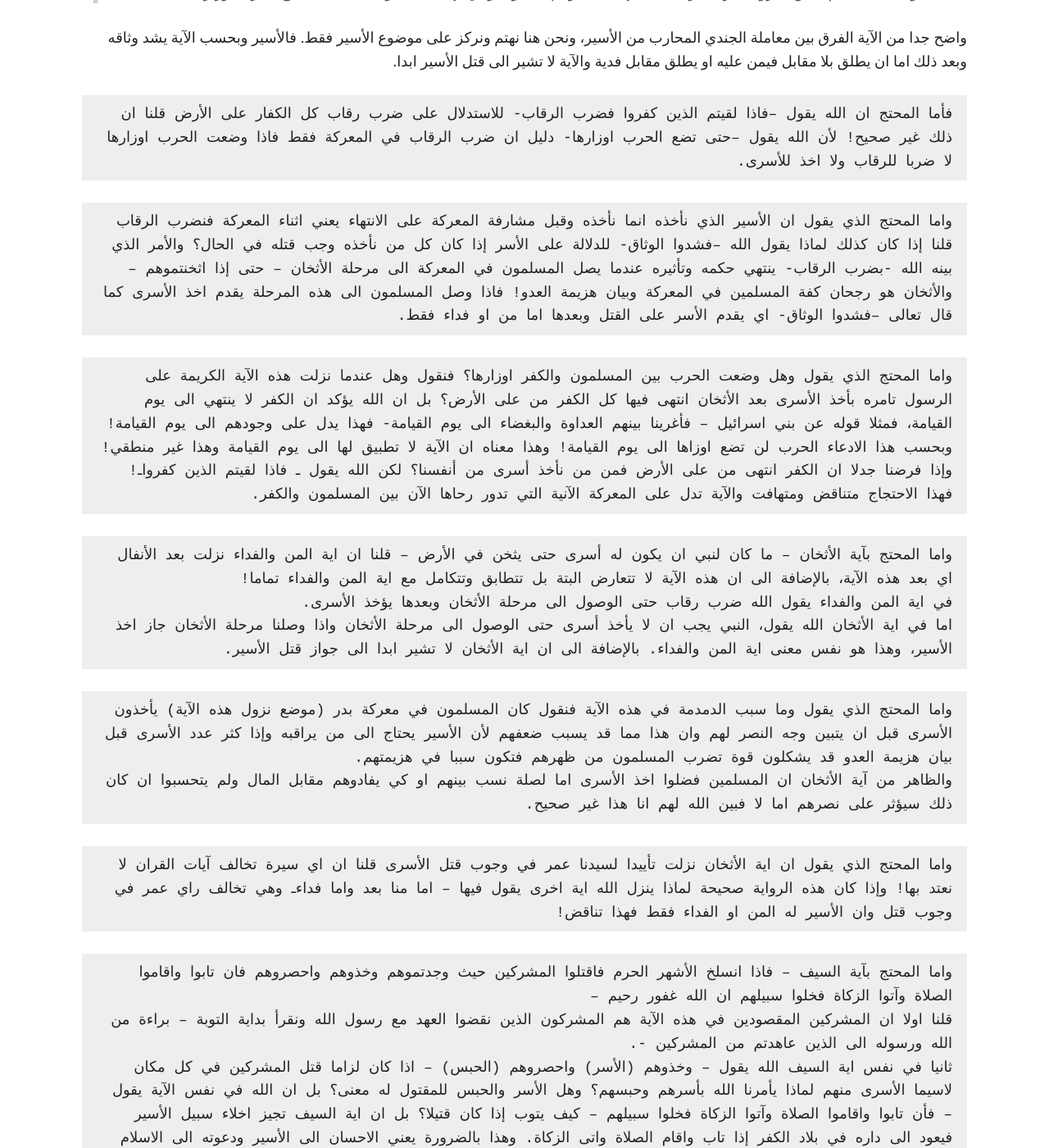
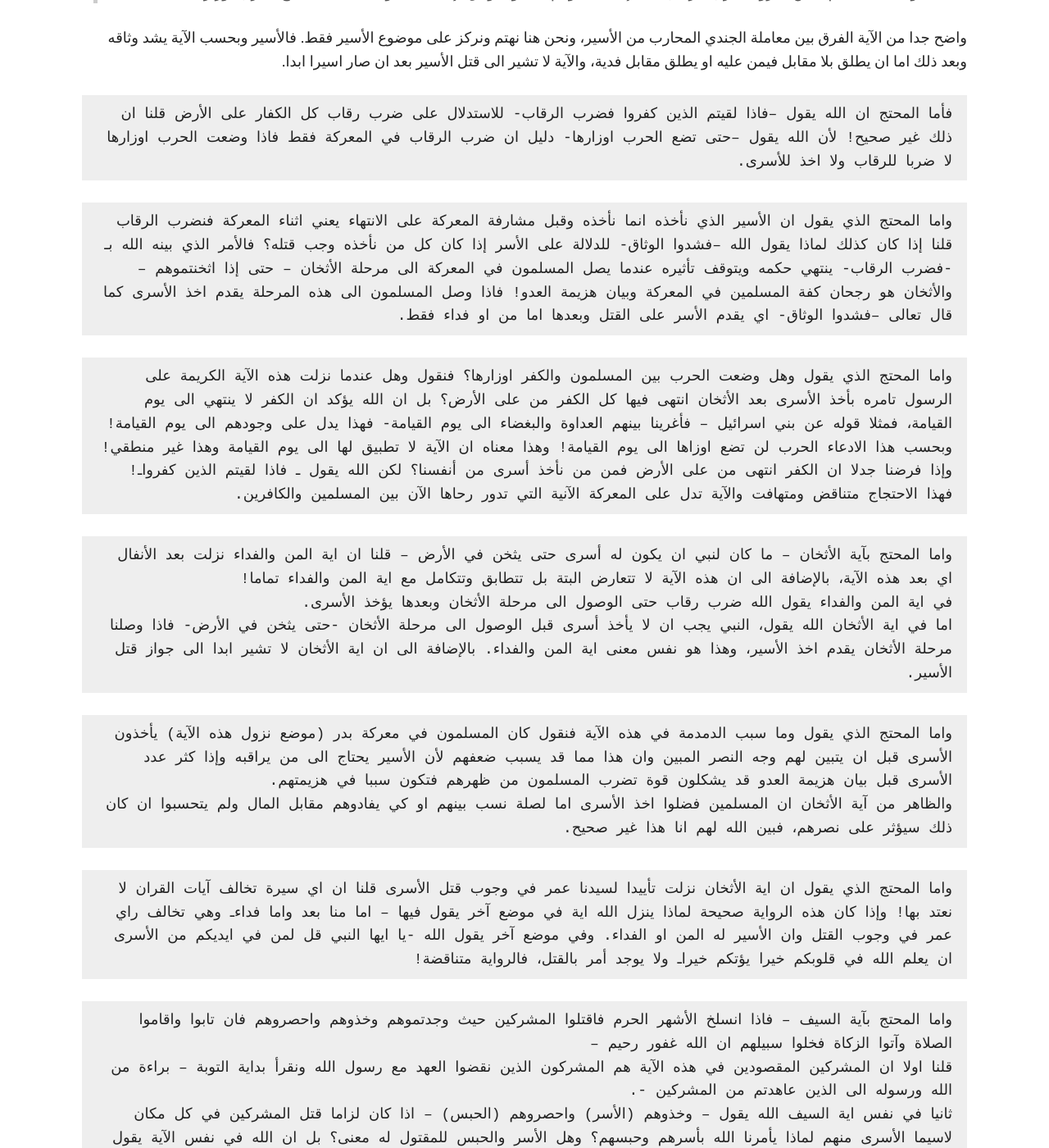
Before and after one commit to TruthPursue/TruthPursue.github.io, a Jekyll site: the page built from aseer.md, in a window 1280 px wide and 1400 px high, scrolled down 874 px. Shown: the whole window at 82% size. Built offline with Jekyll 4.4.1, drawn with Linux system fonts in a browser that asks for light colours; some of the changed text lies outside the part shown.

Commit message:
تهذيب مقالة الأسير

```diff
--- a/aseer.md
+++ b/aseer.md
@@ -12,33 +12,33 @@ layout: page
 
 > الله يقول – فاذا لقيتم الذين كفروا فضرب الرقاب حتى إذا اثخنتموهم فشدوا الوثاق فإما منا بعد واما فداء حتى تضع الحرب اوزارها-
 
-واضح جدا من الآية الفرق بين معاملة الجندي المحارب من الأسير، ونحن هنا نهتم ونركز على موضوع الأسير فقط. فالأسير وبحسب الآية يشد وثاقه وبعد ذلك اما ان يطلق بلا مقابل فيمن عليه او يطلق مقابل فدية والآية لا تشير الى قتل الأسير ابدا.
+واضح جدا من الآية الفرق بين معاملة الجندي المحارب من الأسير، ونحن هنا نهتم ونركز على موضوع الأسير فقط. فالأسير وبحسب الآية يشد وثاقه وبعد ذلك اما ان يطلق بلا مقابل فيمن عليه او يطلق مقابل فدية، والآية لا تشير الى قتل الأسير بعد ان صار اسيرا ابدا.
 
 <pre>
 فأما المحتج ان الله يقول –فاذا لقيتم الذين كفروا فضرب الرقاب- للاستدلال على ضرب رقاب كل الكفار على الأرض قلنا ان ذلك غير صحيح! لأن الله يقول –حتى تضع الحرب اوزارها- دليل ان ضرب الرقاب في المعركة فقط فاذا وضعت الحرب اوزارها لا ضربا للرقاب ولا اخذ للأسرى.
 </pre>
 
 <pre>
-واما المحتج الذي يقول ان الأسير الذي نأخذه انما نأخذه وقبل مشارفة المعركة على الانتهاء يعني اثناء المعركة فنضرب الرقاب قلنا إذا كان كذلك لماذا يقول الله –فشدوا الوثاق- للدلالة على الأسر إذا كان كل من نأخذه وجب قتله في الحال؟ والأمر الذي بينه الله -بضرب الرقاب- ينتهي حكمه وتأثيره عندما يصل المسلمون في المعركة الى مرحلة الأثخان – حتى إذا اثخنتموهم – والأثخان هو رجحان كفة المسلمين في المعركة وبيان هزيمة العدو! فاذا وصل المسلمون الى هذه المرحلة يقدم اخذ الأسرى كما قال تعالى –فشدوا الوثاق- اي يقدم الأسر على القتل وبعدها اما من او فداء فقط.
+واما المحتج الذي يقول ان الأسير الذي نأخذه انما نأخذه وقبل مشارفة المعركة على الانتهاء يعني اثناء المعركة فنضرب الرقاب قلنا إذا كان كذلك لماذا يقول الله –فشدوا الوثاق- للدلالة على الأسر إذا كان كل من نأخذه وجب قتله؟ فالأمر الذي بينه الله بـ -فضرب الرقاب- ينتهي حكمه ويتوقف تأثيره عندما يصل المسلمون في المعركة الى مرحلة الأثخان – حتى إذا اثخنتموهم – والأثخان هو رجحان كفة المسلمين في المعركة وبيان هزيمة العدو! فاذا وصل المسلمون الى هذه المرحلة يقدم اخذ الأسرى كما قال تعالى –فشدوا الوثاق- اي يقدم الأسر على القتل وبعدها اما من او فداء فقط.
 </pre>
 
 <pre>
-واما المحتج الذي يقول وهل وضعت الحرب بين المسلمون والكفر اوزارها؟ فنقول وهل عندما نزلت هذه الآية الكريمة على الرسول تامره بأخذ الأسرى بعد الأثخان انتهى فيها كل الكفر من على الأرض؟ بل ان الله يؤكد ان الكفر لا ينتهي الى يوم القيامة، فمثلا قوله عن بني اسرائيل – فأغرينا بينهم العداوة والبغضاء الى يوم القيامة- فهذا يدل على وجودهم الى يوم القيامة! وبحسب هذا الادعاء الحرب لن تضع اوزاها الى يوم القيامة! وهذا معناه ان الآية لا تطبيق لها الى يوم القيامة وهذا غير منطقي! وإذا فرضنا جدلا ان الكفر انتهى من على الأرض فمن من نأخذ أسرى من أنفسنا؟ لكن الله يقول ـ فاذا لقيتم الذين كفرواـ! فهذا الاحتجاج متناقض ومتهافت والآية تدل على المعركة الآنية التي تدور رحاها الآن بين المسلمون والكفر.
+واما المحتج الذي يقول وهل وضعت الحرب بين المسلمون والكفر اوزارها؟ فنقول وهل عندما نزلت هذه الآية الكريمة على الرسول تامره بأخذ الأسرى بعد الأثخان انتهى فيها كل الكفر من على الأرض؟ بل ان الله يؤكد ان الكفر لا ينتهي الى يوم القيامة، فمثلا قوله عن بني اسرائيل – فأغرينا بينهم العداوة والبغضاء الى يوم القيامة- فهذا يدل على وجودهم الى يوم القيامة! وبحسب هذا الادعاء الحرب لن تضع اوزاها الى يوم القيامة! وهذا معناه ان الآية لا تطبيق لها الى يوم القيامة وهذا غير منطقي! وإذا فرضنا جدلا ان الكفر انتهى من على الأرض فمن من نأخذ أسرى من أنفسنا؟ لكن الله يقول ـ فاذا لقيتم الذين كفرواـ! فهذا الاحتجاج متناقض ومتهافت والآية تدل على المعركة الآنية التي تدور رحاها الآن بين المسلمين والكافرين.
 </pre>
 
 <pre>
 واما المحتج بآية الأثخان – ما كان لنبي ان يكون له أسرى حتى يثخن في الأرض – قلنا ان اية المن والفداء نزلت بعد الأنفال اي بعد هذه الآية، بالإضافة الى ان هذه الآية لا تتعارض البتة بل تتطابق وتتكامل مع اية المن والفداء تماما!
 في اية المن والفداء يقول الله ضرب رقاب حتى الوصول الى مرحلة الأثخان وبعدها يؤخذ الأسرى.
-اما في اية الأثخان الله يقول، النبي يجب ان لا يأخذ أسرى حتى الوصول الى مرحلة الأثخان واذا وصلنا مرحلة الأثخان جاز اخذ الأسير، وهذا هو نفس معنى اية المن والفداء. بالإضافة الى ان اية الأثخان لا تشير ابدا الى جواز قتل الأسير.
+اما في اية الأثخان الله يقول، النبي يجب ان لا يأخذ أسرى قبل الوصول الى مرحلة الأثخان -حتى يثخن في الأرض- فاذا وصلنا مرحلة الأثخان يقدم اخذ الأسير، وهذا هو نفس معنى اية المن والفداء. بالإضافة الى ان اية الأثخان لا تشير ابدا الى جواز قتل الأسير.
 </pre>
 
 <pre>
-واما المحتج الذي يقول وما سبب الدمدمة في هذه الآية فنقول كان المسلمون في معركة بدر (موضع نزول هذه الآية) يأخذون الأسرى قبل ان يتبين وجه النصر لهم وان هذا مما قد يسبب ضعفهم لأن الأسير يحتاج الى من يراقبه وإذا كثر عدد الأسرى قبل بيان هزيمة العدو قد يشكلون قوة تضرب المسلمون من ظهرهم فتكون سببا في هزيمتهم.
-والظاهر من آية الأثخان ان المسلمين فضلوا اخذ الأسرى اما لصلة نسب بينهم او كي يفادوهم مقابل المال ولم يتحسبوا ان كان ذلك سيؤثر على نصرهم اما لا فبين الله لهم انا هذا غير صحيح.
+واما المحتج الذي يقول وما سبب الدمدمة في هذه الآية فنقول كان المسلمون في معركة بدر (موضع نزول هذه الآية) يأخذون الأسرى قبل ان يتبين لهم وجه النصر المبين وان هذا مما قد يسبب ضعفهم لأن الأسير يحتاج الى من يراقبه وإذا كثر عدد الأسرى قبل بيان هزيمة العدو قد يشكلون قوة تضرب المسلمون من ظهرهم فتكون سببا في هزيمتهم.
+والظاهر من آية الأثخان ان المسلمين فضلوا اخذ الأسرى اما لصلة نسب بينهم او كي يفادوهم مقابل المال ولم يتحسبوا ان كان ذلك سيؤثر على نصرهم، فبين الله لهم انا هذا غير صحيح.
 </pre>
 
 <pre>
-واما المحتج الذي يقول ان اية الأثخان نزلت تأييدا لسيدنا عمر في وجوب قتل الأسرى قلنا ان اي سيرة تخالف آيات القران لا نعتد بها! وإذا كان هذه الرواية صحيحة لماذا ينزل الله اية اخرى يقول فيها – اما منا بعد واما فداءـ وهي تخالف راي عمر في وجوب قتل وان الأسير له المن او الفداء فقط فهذا تناقض!
+واما المحتج الذي يقول ان اية الأثخان نزلت تأييدا لسيدنا عمر في وجوب قتل الأسرى قلنا ان اي سيرة تخالف آيات القران لا نعتد بها! وإذا كان هذه الرواية صحيحة لماذا ينزل الله اية في موضع آخر يقول فيها – اما منا بعد واما فداءـ وهي تخالف راي عمر في وجوب القتل وان الأسير له المن او الفداء. وفي موضع آخر يقول الله -يا ايها النبي قل لمن في ايديكم من الأسرى ان يعلم الله في قلوبكم خيرا يؤتكم خيراـ ولا يوجد أمر بالقتل، فالرواية متناقضة!
 </pre>
 
 <pre>
```
Also changed, not shown: other parts of aseer.md (+2 -2 lines).
